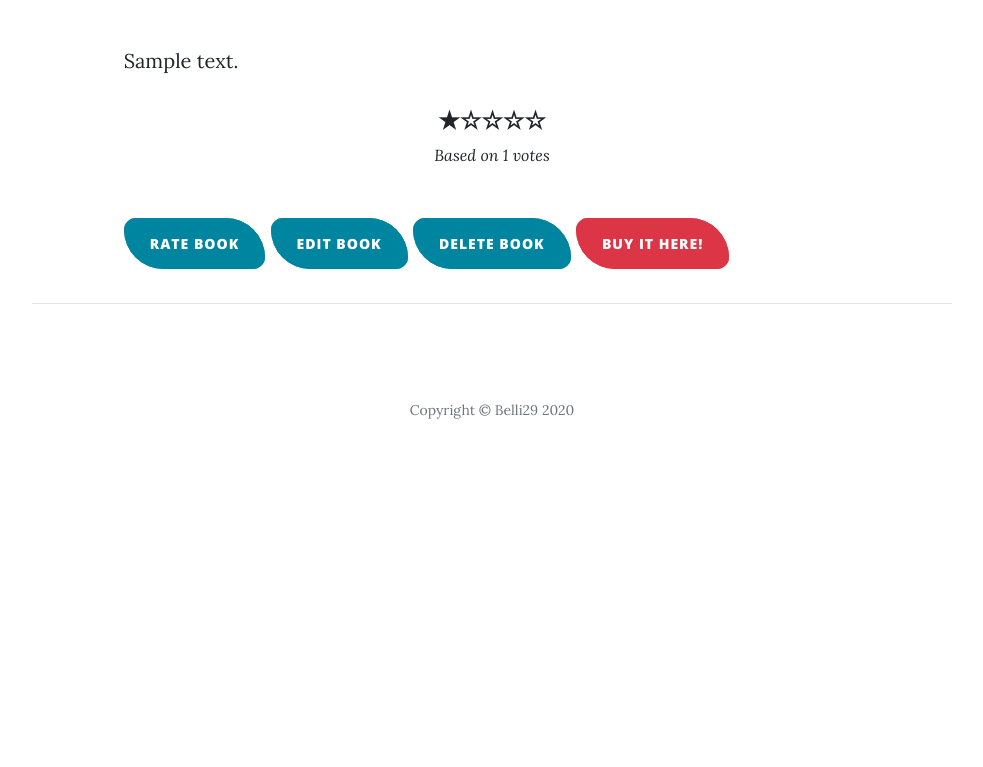
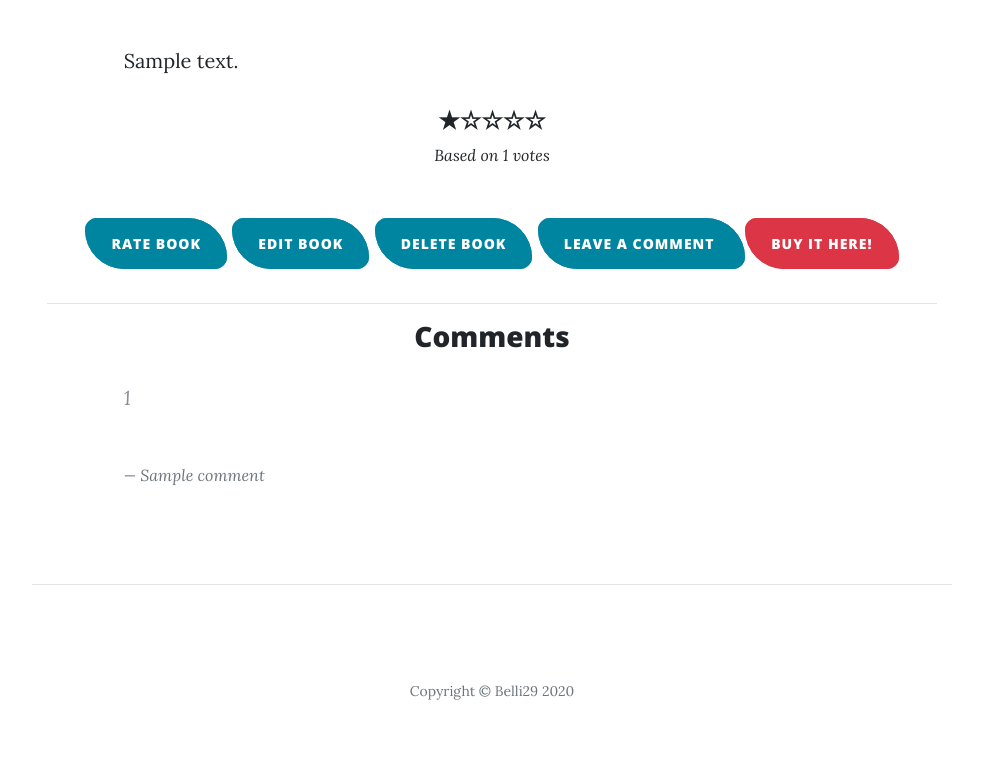
Before and after one commit to belli29/Booksters, a Flask app: page /1/1 in a window 1280 px wide. Shown: the part 644-1411 px from the top of the page, without its empty margins (148-1131 px from the left). Before the commit the page ends 1063 px from the top, so only its background shows below. Run offline with Flask 2, Linux system fonts and the light colour scheme; a database or web service that is not in the repository returns one stand-in record (values such as "Sample title"); some libraries are stand-ins or nearby versions.

Commit message:
comments option added

```diff
--- a/app.py
+++ b/app.py
@@ -231,9 +231,10 @@ def delete_book_sure(book_id):
 @app.route('/delete/<book_id>')
 def delete(book_id):
     books=mongo.db.books
-    book = books.find ({"_id":ObjectId(book_id)})
+    book_cursor = books.find ({"_id":ObjectId(book_id)})
+    book_name = list(book_cursor)[0]["book_title"]
     books.remove({"_id":ObjectId(book_id)})
-    flash("The book is now deleted from our database")
+    flash(f"{book_name.title()} is now deleted from our database")
     return redirect(url_for("get_books"))
 
 # directs to the edit page
@@ -242,8 +243,6 @@ def edit_book(book_id):
     books=mongo.db.books
     book_cursor=books.find({"_id":ObjectId(book_id)})
     book=list(book_cursor)[0]
-    print(book)
-
     return render_template('edit_book.html', book=book
                                            , genres= mongo.db.genres.find()
                                            , authors= mongo.db.authors.find()
@@ -270,6 +269,32 @@ def insert_author():
     else:
         flash(f"{new_author['author_name'].title()} already exists in the database!")
     return redirect(url_for("add_book"))
+
+#add a comment
+@app.route('/comment/<book_id>')
+def add_comment(book_id):
+    book = mongo.db.books.find_one({"_id":ObjectId(book_id)})
+    return render_template('add_comment.html',
+                            book = book)
+
+#insert a comment
+@app.route('/insert_comment/<book_id>', methods=["POST"])
+def insert_comment(book_id):
+    books = mongo.db.books
+    book_cursor = mongo.db.books.find_one({"_id":ObjectId(book_id)})
+    new_comment=request.form.to_dict()
+    new_comment_list=[new_comment['book_comment'], new_comment['comment_author']]
+    book_comment_list= []
+    if 'book_comments' in list(book_cursor):
+          book_comment_list= book_cursor['book_comments']
+    book_comment_list.append(new_comment_list)
+    books.update_one( {'_id': ObjectId(book_id)},
+                      {'$set': {
+                                "book_comments": book_comment_list
+                               }})
+
+    flash(f"Thanks {new_comment['comment_author']}! Your comment has been pubblished.")
+    return redirect(url_for("get_book", book_title=book_cursor['book_title'], book_author=book_cursor['book_author']))
 
 @app.route('/vote/<book_title>')
 def update_rating(book_title):
--- a/static/css/booksters.css
+++ b/static/css/booksters.css
@@ -9,13 +9,15 @@
 .stars {
       color:#0085A1;
 }
-#new-book-description{
+
+#new-book-description {
     width: 100%
 }
 
-#new-book-description{
+#new-comment {
     width: 100%
 }
+
 #author-book-page{
     color: #fff
 }
--- a/templates/add_book.html
+++ b/templates/add_book.html
@@ -13,7 +13,6 @@
                         <input type="text" class="form-control" placeholder="Title" name="book_title" id="book_title" required >
                     </div>
                 </div>
-
                 <div class="control-group">
                     <div class="form-group col-xs-12 floating-label-form-group controls">
                         <label>Choose an author</label>
--- a/templates/book.html
+++ b/templates/book.html
@@ -33,13 +33,28 @@
             </div>
         </div>
         <div class="row">
-            <div class="col-md-10 mx-auto">
+            <div class="col-md-12 mx-auto text-center">
                 <p>
                     <a class="btn btn-primary d-inline" href="{{url_for('update_rating', book_title= book.book_title)}}">Rate book</a>
                     <a class="btn btn-primary d-inline" href="{{url_for('edit_book', book_id = book._id)}}">Edit book</a>
                     <a class="btn btn-primary d-inline" href="{{ url_for('delete_book_sure', book_id = book._id) }}" >Delete book</a>
+                    <a class="btn btn-primary d-inline" href="{{ url_for('add_comment', book_id = book._id) }}" >Leave a comment </a>
                     <a class="btn btn-danger d-inline" href="{{url_for('store', book_title=book.book_title)}}">Buy it here!</a>
                 </p>
+            </div>
+        </div>
+        <hr>
+        <div class="row">
+            <div class="col-md-10 mx-auto">
+                <h3 class='text-center'>Comments</h3>
+                {% if book.book_comments %}
+                    {% for comment in book.book_comments %}
+                        <blockquote class="blockquote">
+                            <p class="mb-0">{{comment[0]}}</p>
+                            <footer class="blockquote-footer">{{comment[1]}}</footer>
+                        </blockquote>
+                    {% endfor %}
+                {% endif %}
             </div>
         </div>
     </div>
--- a/templates/buy.html
+++ b/templates/buy.html
@@ -3,5 +3,5 @@
     <h1>Buy {{book_title.title()}}!</h1>
 {% endblock%}
 {% block content %}
-    <p>Unfortunately this feature is not available at the moment. We apologie for the unconvenience</p>
+    <p>Unfortunately this feature is not available at the moment. We apologize for the unconvenience.</p>
 {% endblock %}
--- a/templates/edit_book.html
+++ b/templates/edit_book.html
@@ -10,7 +10,7 @@
             <div class="control-group">
                 <div class="form-group floating-label-form-group controls">
                 <label>Name of the book</label>
-                <input type="text" class="form-control" placeholder="{{book.book_title.title()}}"  onfocus="value='{{book.book_title.title()}}'"  name="book_title" id="book_title" required >
+                <input type="text" class="form-control" value="{{book.book_title.title()}}" name="book_title" id="book_title" required >
                 </div>
             </div>
 
@@ -45,7 +45,7 @@
             <div class="control-group">
                 <div class="form-group floating-label-form-group controls ">
                     <label>Book Description</label>
-                    <textarea id="new-book-description" rows= 10 placeholder="{{book.book_description}}" onfocus="value='{{book.book_description}}'" name="book_description" required></textarea>
+                    <textarea id="new-book-description" rows= 10 placeholder="{{book.book_description}}"  name="book_description" required>{{book.book_description}}</textarea>
                 </div>
             </div>
             <br>
```
Also changed, not shown: templates/add_comment.html (added, +31 -0 lines). Lines whose indentation alone changed are shown as unchanged.
